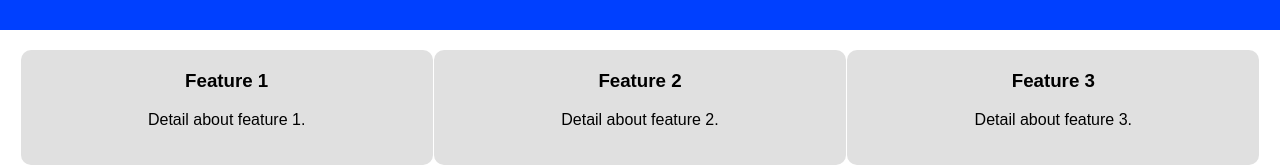
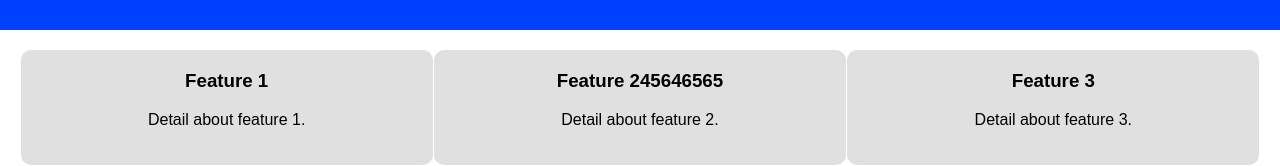
Before and after one commit to Mahesh5017/demo, a plain HTML site: page index.html in a window 1280 px wide. Shown: the part 387-553 px from the top of the page. Drawn offline with Linux system fonts and the light colour scheme.

Commit message:
Update index.html

```diff
--- a/index.html
+++ b/index.html
@@ -383,7 +383,7 @@
 
         </div>
         <div class="feature">
-            <h3>Feature 2</h3>
+            <h3>Feature 245646565</h3>
             <p>Detail about feature 2.</p>
         </div>
         <div class="feature">
```
